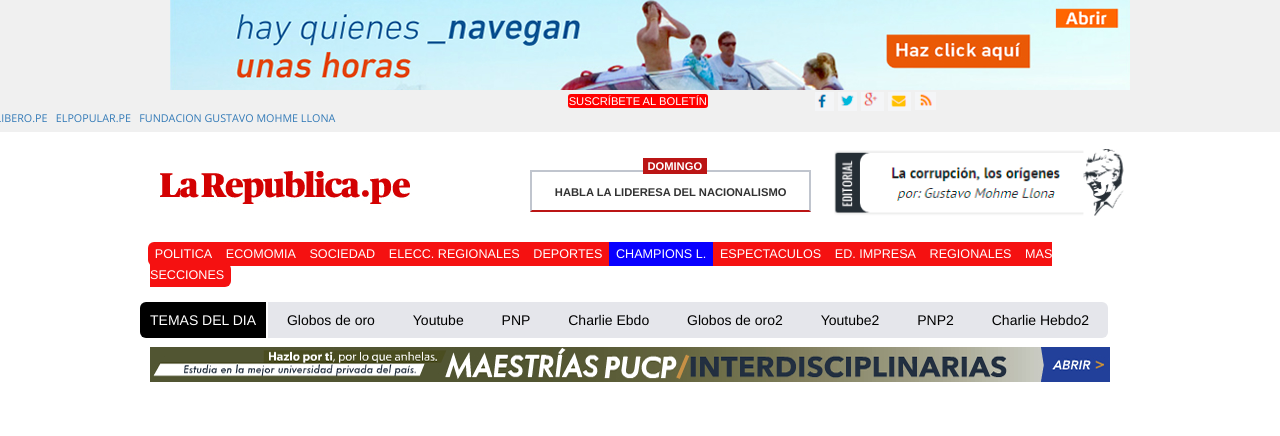
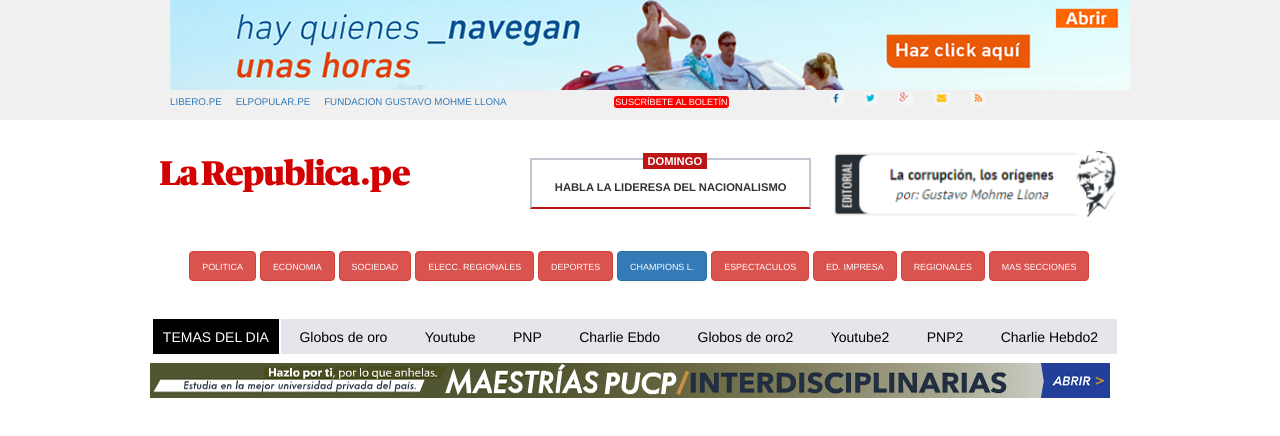
Before and after one commit to KellyUrribarr/La-republica, a plain HTML site: page index.html in a window 1280 px wide. Drawn offline with nearby package versions, Linux system fonts and the light colour scheme.

Commit message:
finalizacion del nav

```diff
--- a/css/home.css
+++ b/css/home.css
@@ -1,23 +1,23 @@
 .banner{
 	background-color: #f0f0f0;
 }
-.diarios{
-	margin-top: 1.5%;
-	margin-bottom: 0.5%;
-	font-size: 77%;
-	font-family: 'Open Sans', sans-serif;
-	color: #989898;
-}
-.margen{
-	padding-left: 1%;
+.size{
+	font-size: 70%;
+
 }
 .boletin{
-	font-size: 80%;
-	text-align: center;
+	font-size: 65%;
 	background-color: #ff0000;
 	color: #fff;
 	border-radius: 3px;
-	padding: 0.5%;
+	padding: 0.8%;
+	margin-left: 15%;
+}
+.social{
+	margin-left: 20%;
+}
+.icon{
+	width: 70%;
 }
 .logo-republica{
 	margin-top: 4%;
@@ -26,7 +26,7 @@
 .domingo{
 	width: 23%;
 	background-color: #bb1515;
-	margin-top: -5%;
+	margin-top: -3%;
 	margin-left: 40%;
 	color: #fff;
 	padding-left: -3%;
@@ -37,6 +37,11 @@
 	border-bottom-color: #bb1515;
 	text-align: center;
 	margin: 3% 1% 1% 1%;
+	padding-top: 0.5%;
+	padding-bottom: 0.5%;
+}
+.editorial{
+	padding-top: 11%;
 }
 .lideresa p{
 	font-size: 80%;
@@ -45,32 +50,16 @@
 .lideresa2{
 	margin-top: 3%;
 }
-.editorial{
-	margin-top: 6%;
+.enlaces{
+	font-size: 80%;
+	color: #fff;
 }
-.borde1{
-	border-radius: 6px 0 0 6px;
-}
-.borde2{
-	border-radius: 0 6px 6px 0;
-}
-.enlaces{
-	background-color: #F51111;
-	color: #ffffff;
-	font-size: 90%;
-	margin: -2px;
-	padding: 0.5% 0.7%;
-}
-.champions{
-	background-color: #0900ff;
-	color: #ffffff;
-	font-size: 90%;
-	/*margin-left: 0.9%;*/
-	margin: -2px;
-	padding: 0.5% 0.7%;
+.margen{
+	padding-left: 4%;
 }
 .temas-dia{
 	margin-top: 2.5%;
+	margin-left: 1.3%;
 }
 .temas{
 	color: #fff;
--- a/index.html
+++ b/index.html
@@ -3,6 +3,7 @@
 <head>
   <meta charset="UTF-8">
   <title>La Répública - Home</title>
+  <meta http-equiv="X-UA-Compatible" content="IE=edge">
   <meta name="viewport" content="width=device-width, initial-scale=1">
   <link href="https://maxcdn.bootstrapcdn.com/font-awesome/4.6.3/css/font-awesome.min.css" rel="stylesheet" integrity="sha384-T8Gy5hrqNKT+hzMclPo118YTQO6cYprQmhrYwIiQ/3axmI1hQomh7Ud2hPOy8SP1" crossorigin="anonymous">
   <link href="https://fonts.googleapis.com/css?family=Merriweather" rel="stylesheet">
@@ -11,80 +12,90 @@
   <link rel="stylesheet" type="text/css" href="css/home.css">
 </head>
 <body>
+
+
     <div class="row banner">
         <div class="container">
-               <div class="col-xs-16 col-md-16">
+               <div class="col-md-16 hidden-xs">
     	             <img src="image/banner_top.jpg" alt="banner-top">
     	         </div>
         </div>
-           <div class="row banner">
-    	         <nav class="col-xs-7 col-md-7 diarios">
-    	            <a href="#" class="margen">LIBERO.PE</a>
-                  <a href="#" class="margen">ELPOPULAR.PE</a>
-                  <a href="#" class="margen">FUNDACION GUSTAVO MOHME LLONA</a>
-               </nav>
+    </div>
 
-               <div class="col-xs-3 col-md-3">
-    	              <a href="#" class="boletin">SUSCRÍBETE AL BOLETÍN</a>
+
+<div class="row banner">
+    <div class="container">
+        <nav role="navigation">
+            <div class="col-md-7 col-xs-16">
+                <ul class="list-inline">
+                    <li><a href="http://www.libero.pe/" class="size">LIBERO.PE</a></li>
+                    <li><a href="http://www.elpopular.pe/" class="size">ELPOPULAR.PE</a></li>
+                    <li><a href="http://fundacionmohme.org/" class="size">FUNDACION GUSTAVO MOHME LLONA</a></li>
+                </ul>
+            </div>
+
+                <div class="col-xs-5 col-md-3">
+    	              <a href="http://larepublica.pe/boletin" class="boletin text-center">SUSCRÍBETE AL BOLETÍN</a>
+                </div>
+                <div class="col-md-5 col-xs-5">
+                    <ul class="list-inline social">
+                       <li><a href="https://www.facebook.com/LaRepublicaPeru/?fref=ts"><img src="image/facebook.png" alt="facebook" class="img-responsive icon"></a></li>
+                       <li><a href="https://twitter.com/larepublica_pe"><img src="image/twitter.png" alt="twitter" class="img-responsive icon"></a></li>
+                       <li><a href="https://plus.google.com/+larepublica"><img src="image/google-mas.png" alt="g-plus" class="img-responsive icon"></a></li>
+                       <li><a href="#"><img src="image/mail.png" alt="email" class="img-responsive icon"></a></li>
+                       <li><a href="#"><img src="image/red.png" alt="web" class="img-responsive icon"></a></li>
+                    </ul>
                </div>
-               <div class="col-xs-3 col-md-3">
-                   <a href="#"><img src="image/facebook.png" class="social-net"></a>
-                   <a href="#"><img src="image/twitter.png" class="social-net"></a>
-                   <a href="#"><img src="image/google-mas.png" class="social-net"></a>
-                   <a href="#"><img src="image/mail.png" class="social-net"></a>
-                   <a href="#"><img src="image/red.png" class="social-net"></a>
-              </div>
-
            </div>
-       </div>
+    </nav>
+</div>
 
     <header>
-
         <div class="container">
             <div class="row">
-                <div class="col-md-6 col-xs-6 logo-republica">
-                    <img src="image/logo-la-republica.jpg">
+                <div class="col-md-6 col-xs-16 logo-republica">
+                    <img src="image/logo-la-republica.jpg" alt="logo" class="img-responsive">
                 </div>
-                <div class="col-md-5 col-xs-5 lideresa2">
+                <div class="col-md-5 col-xs-16 lideresa2">
                     <div class="lideresa">
                         <p class="domingo">DOMINGO</p>
                         <p>HABLA LA LIDERESA DEL NACIONALISMO</p>
                     </div>
                 </div>
-                <div class="col-xs-5 col-md-5">
-                    <a href="#"><img src="image/editorial.png" class="editorial"></a>
+                <div class="col-xs-16 col-md-5">
+                    <a href="#"><img src="image/editorial.png" alt="editorial" class="img-responsive editorial"></a>
+                </div>
+                <div class="hidden-xs margen">
+                    <nav class="pagination">
+                        <button type="button" class="btn btn-danger enlaces"><a href="#" class="enlaces borde1">POLITICA</a></button>
+                        <button type="button" class="btn btn-danger enlaces"><a href="#" class="enlaces">ECONOMIA</a></button>
+                        <button type="button" class="btn btn-danger enlaces"><a href="#" class="enlaces">SOCIEDAD</a></button>
+                        <button type="button" class="btn btn-danger enlaces"><a href="#" class="enlaces">ELECC. REGIONALES</a></button>
+                        <button type="button" class="btn btn-danger enlaces"><a href="#" class="enlaces">DEPORTES</a></button>
+                        <button type="button" class="btn btn-primary enlaces"><a href="#" class="enlaces">CHAMPIONS L.</a></button>
+                        <button type="button" class="btn btn-danger enlaces"><a href="#" class="enlaces">ESPECTACULOS</a></button>
+                        <button type="button" class="btn btn-danger enlaces"><a href="#" class="enlaces">ED. IMPRESA</a></button>
+                        <button type="button" class="btn btn-danger enlaces"><a href="#" class="enlaces">REGIONALES</a></button>
+                        <button type="button" class="btn btn-danger enlaces"><a href="#" class="enlaces borde2">MAS SECCIONES</a></button>
+                    </nav>
                 </div>
 
             <div class="row">
-                <nav class="col-md-16 col-xs-16">
-                    <a href="#" class="enlaces borde1">POLITICA</a>
-                    <a href="#" class="enlaces">ECOMOMIA</a>
-                    <a href="#" class="enlaces">SOCIEDAD</a>
-                    <a href="#" class="enlaces">ELECC. REGIONALES</a>
-                    <a href="#" class="enlaces">DEPORTES</a>
-                    <a href="#" class="champions">CHAMPIONS L.</a>
-                    <a href="#" class="enlaces">ESPECTACULOS</a>
-                    <a href="#" class="enlaces">ED. IMPRESA</a>
-                    <a href="#" class="enlaces">REGIONALES</a>
-                    <a href="#" class="enlaces borde2">MAS SECCIONES</a>
-                </nav>
-            </div>
-            <div class="row">
-                <nav class="col-md-pull-2 col-xs-pull-2 temas-dia">
-                    <a class="temas borde1">TEMAS DEL DIA</a>
+                <nav class="col-md-pull-2 col-xs-pull-16 temas-dia">
+                    <a href="#" class="temas borde1">TEMAS DEL DIA</a>
                     <a href="#" class="grey">Globos de oro</a>
                     <a href="#" class="grey">Youtube</a>
-                    <a href="#" class="grey">PNP</a>
-                    <a href="#" class="grey">Charlie Ebdo</a>
-                    <a href="#" class="grey">Globos de oro2</a>
-                    <a href="#" class="grey">Youtube2</a>
-                    <a href="#" class="grey">PNP2</a>
-                    <a href="#" class="grey borde2">Charlie Hebdo2</a>
+                    <a href="#" class="grey hidden-xs">PNP</a>
+                    <a href="#" class="grey hidden-xs">Charlie Ebdo</a>
+                    <a href="#" class="grey hidden-xs">Globos de oro2</a>
+                    <a href="#" class="grey hidden-xs">Youtube2</a>
+                    <a href="#" class="grey hidden-xs">PNP2</a>
+                    <a href="#" class="grey borde2 hidden-xs">Charlie Hebdo2</a>
                 </nav>
             </div>
             <div class="row banner-header">
                 <div class="col-xs-16 col-ms-16">
-                    <img src="image/banner-header.jpg">
+                    <img src="image/banner-header.jpg" alt="banner" class="img-responsive hidden-xs">
                 </div>
             </div>
     </header>
```
